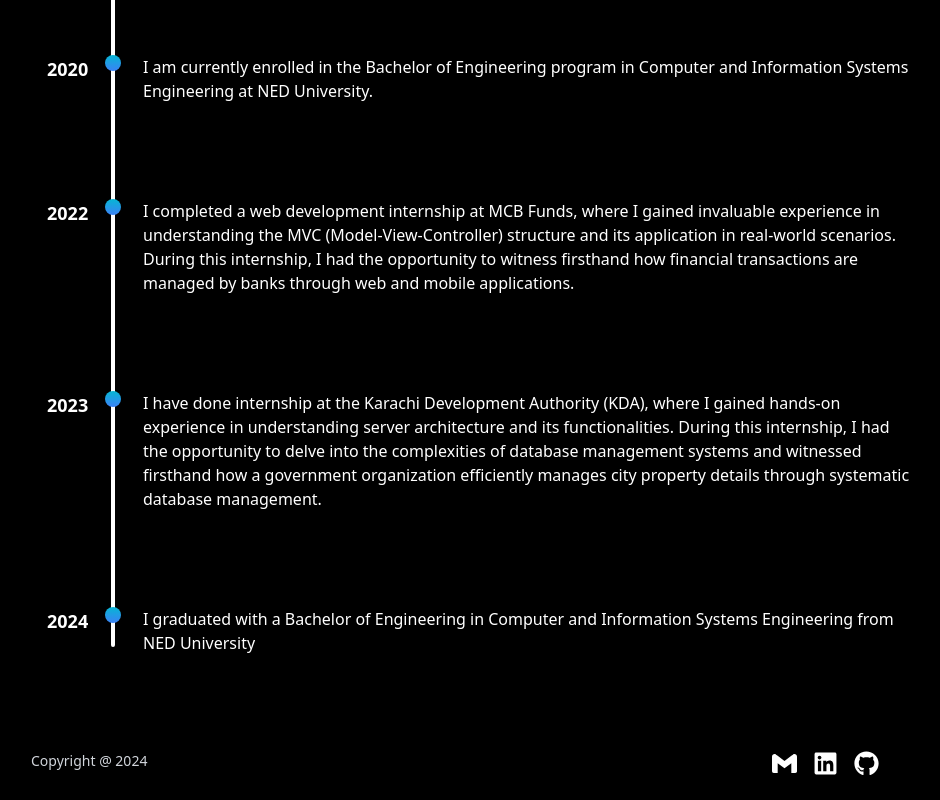
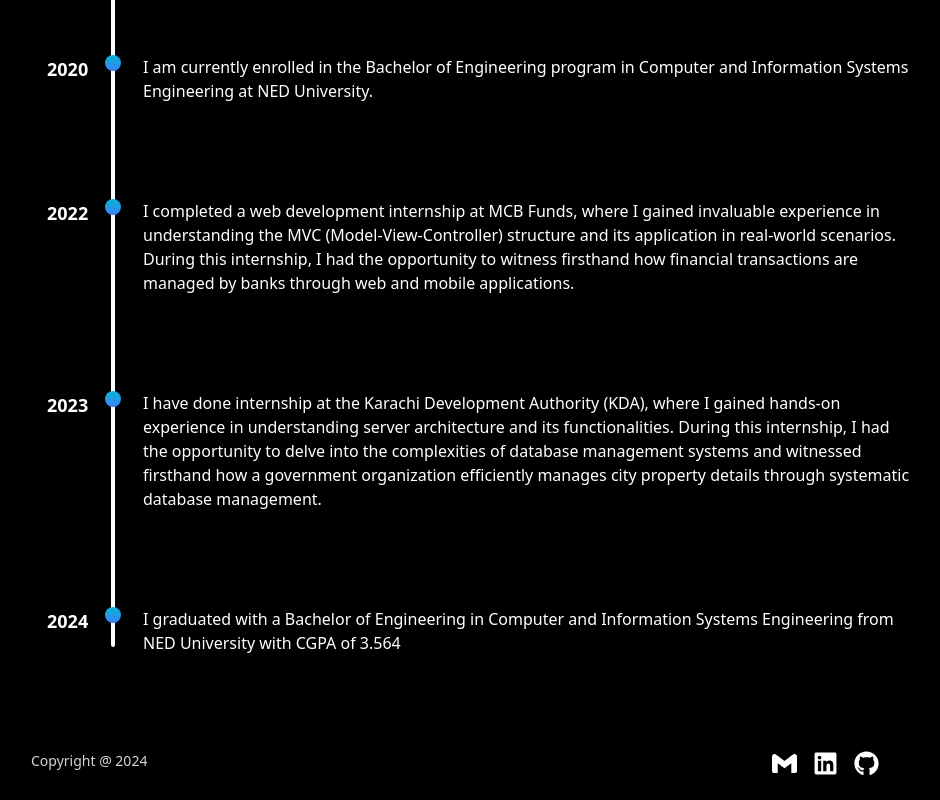
Before and after one commit to Usman-99/Portfolio, a React (Vite) app: page / in a window 1280 px wide. Shown: the part 4549-5349 px from the top of the page, without its empty margins (177-1117 px from the left). Built offline with nearby package versions, Linux system fonts and the light colour scheme.

Commit message:
updtaing about section

```diff
--- a/src/components/About.jsx
+++ b/src/components/About.jsx
@@ -21,7 +21,7 @@ const About = () => {
     },
     {
       year: "2024",
-      para: "I graduated with a Bachelor of Engineering in Computer and Information Systems Engineering from NED University",
+      para: "I graduated with a Bachelor of Engineering in Computer and Information Systems Engineering from NED University with CGPA of 3.564",
     },
   ];
   return (
```
